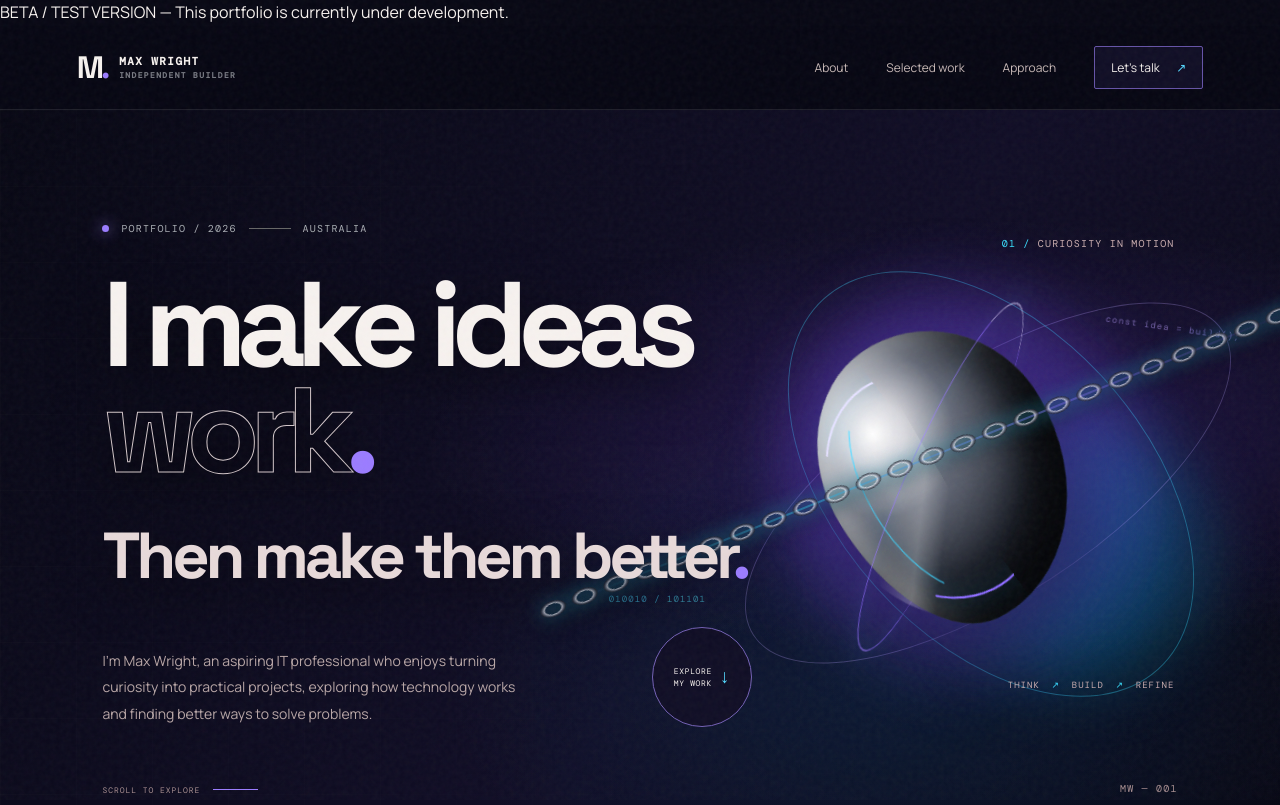
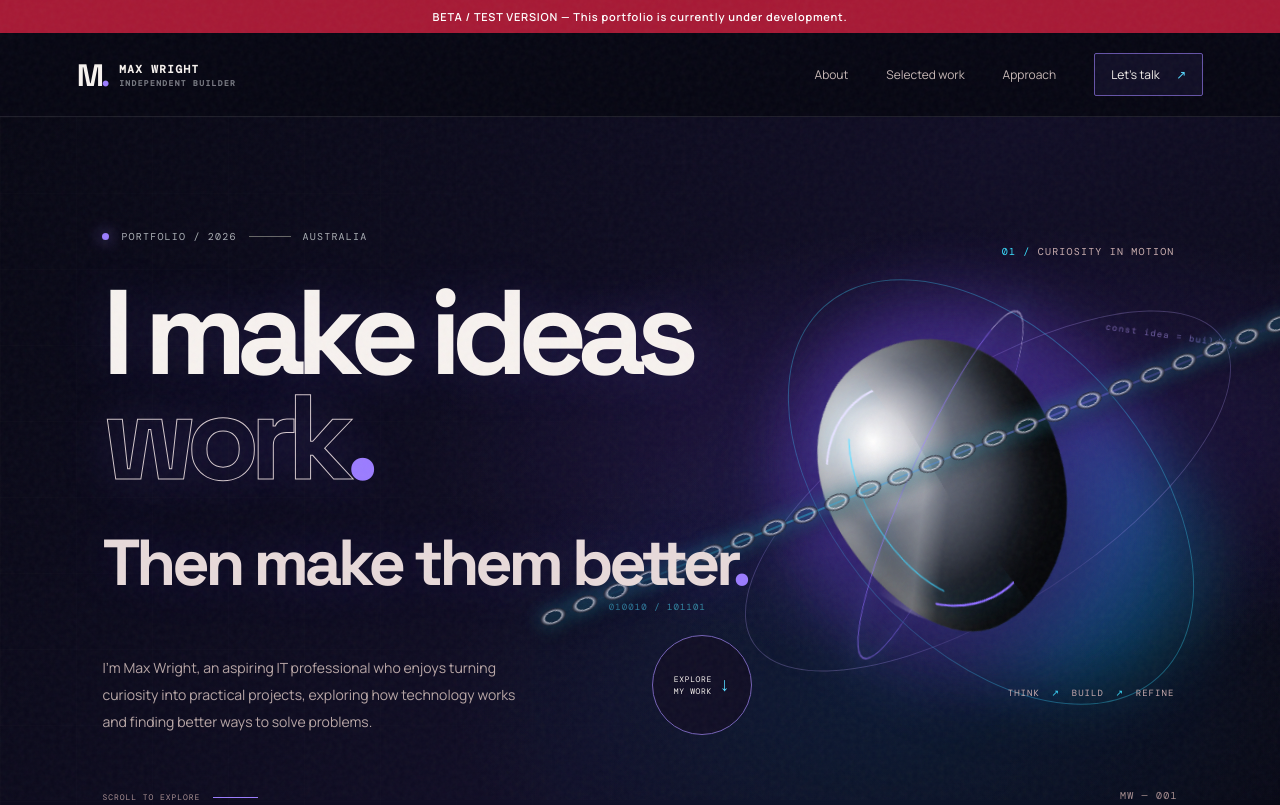
Before and after one commit to NaSlaya/NaSlaya.github.io, a plain HTML site: page index.html in a window 1280 px wide. Shown: the top 805 px of the page. Drawn offline with nearby package versions, Linux system fonts and the light colour scheme.

Commit message:
Upgrade portfolio cinematic project experience

```diff
--- a/styles.css
+++ b/styles.css
@@ -410,3 +410,7 @@ body{background:#070713}::selection{background:#855cff;color:white}
 .cinema-scrollline{position:absolute;bottom:0;left:0;right:0;height:2px;background:#ffffff20}.cinema-scrollline span{display:block;width:0;height:100%;background:linear-gradient(90deg,#855cff,#54d9ff);box-shadow:0 0 14px #54d9ff}
 @media(max-width:700px){.cinema-scroll{height:300vh}.cinema-topline{top:22px;left:6vw;right:6vw;font-size:7px}.cinema-copy{left:7vw;width:86vw}.cinema-copy h2{font-size:clamp(54px,15vw,90px)}.cinema-copy p{font-size:11px;max-width:270px}.cinema-counter{bottom:25px;right:7vw}}
 @media(prefers-reduced-motion:reduce){.cinema-scroll{height:auto}.cinema-sticky{position:relative}.cinema-copy{opacity:1;position:relative;top:auto;left:auto;transform:none;padding:30px 8vw}.cinema-copy:not(.cinema-copy-one){display:none}}
+
+.beta-banner{position:relative;z-index:41;background:#a71935;color:white;text-align:center;padding:9px 12px;font:600 11px/1.4 var(--body);letter-spacing:.07em}.cinema-scroll{height:340svh}.cinema-sticky{top:84px;height:calc(100svh - 84px);min-height:0}.cinema-copy{top:50%;width:min(48vw,620px);will-change:transform,opacity}.cinema-copy h2{font-size:clamp(45px,7vw,110px);overflow-wrap:anywhere;line-height:.98}.cinema-copy a{display:inline-block;margin-top:16px;padding:14px 20px;border:1px solid #a99aff;background:#19132f99;border-radius:6px;font:11px var(--mono);letter-spacing:.1em;transition:background .2s,box-shadow .2s}.cinema-copy a:hover{background:#46367c;box-shadow:0 0 25px #967aff66}.cinema-vignette{background:linear-gradient(90deg,#050511b0,transparent 70%);pointer-events:none}.hero-title{text-shadow:0 0 55px #8065ff30}.contact-button:hover{box-shadow:0 0 35px #967aff55}.cinema-copy-one{opacity:1}
+@media(max-width:700px){.cinema-sticky{top:72px;height:calc(100svh - 72px)}.cinema-copy{top:59%;width:86vw;transform:none}.cinema-copy h2{font-size:clamp(38px,11vw,72px);margin:12px 0}.cinema-copy p{font-size:13px;line-height:1.5}.cinema-copy a{padding:10px 14px;margin-top:5px}.cinema-vignette{background:linear-gradient(0deg,#050511b0,transparent 70%)}.cinema-counter{bottom:12px}}
+@media(prefers-reduced-motion:reduce){.cinema-scroll{height:auto}.cinema-sticky{height:auto;top:auto;position:relative;padding:60px 0}.cinema-canvas,.cinema-vignette,.cinema-counter,.cinema-scrollline{display:none}.cinema-copy,.cinema-copy:not(.cinema-copy-one){display:block;position:relative;top:auto;left:auto;width:auto;opacity:1;pointer-events:auto;transform:none;padding:25px 8vw}}
```
